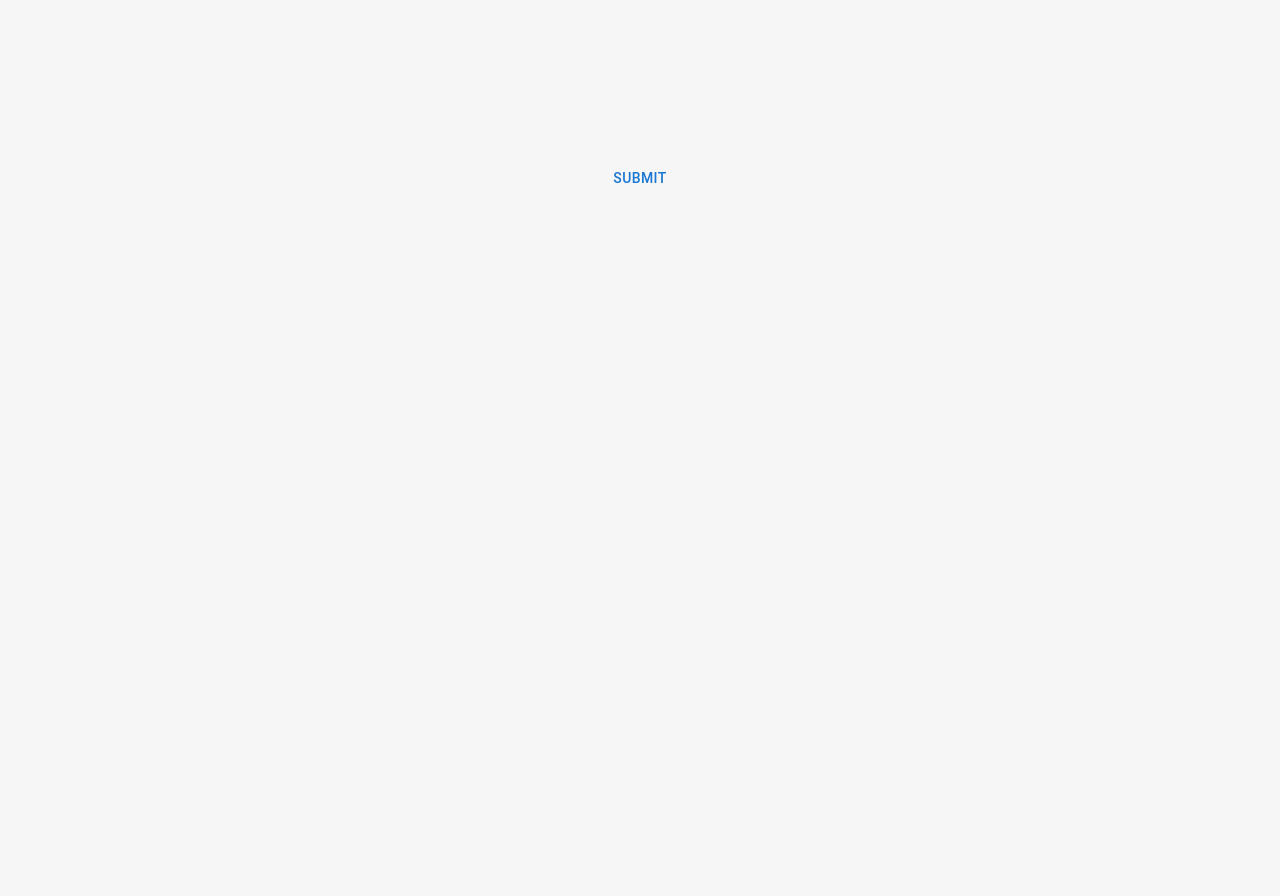
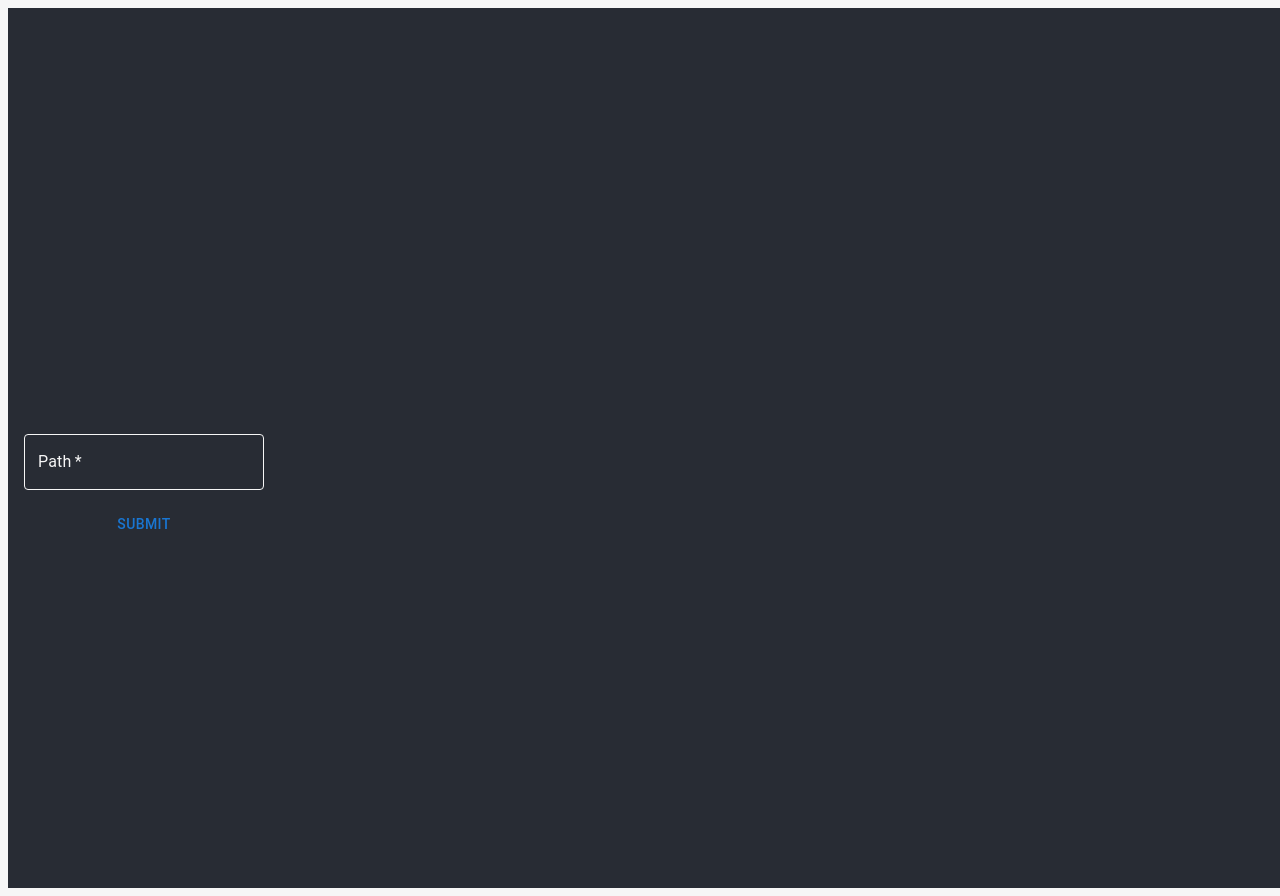
Before and after one commit to coleaydelotte/File-Explorer, a React (Vite) app: page / in a window 1280 px wide. Before the commit the page ends 800 px from the top, so only its background shows below. Built offline with nearby package versions, Linux system fonts and the light colour scheme.

Commit message:
Put the output on the left side, and thinner file displaying.
Put the output on the left side, and thinner file displaying.

```diff
--- a/src/App.jsx
+++ b/src/App.jsx
@@ -38,14 +38,18 @@ useEffect(() => {
 }, []);
 
   return (
-    <ThemeProvider theme={theme}>
+    <ThemeProvider theme={theme}
+      sx={{
+        width: "100vw",
+        height: "100vh"
+      }}
+    >
       <Box
         className="container"
         display={"flex"}
-        alignItems={"center"}
-        justifyContent={"center"}
-        width={"100%"}
-        height={"100%"}
+        height={"100vh"}
+        width={"100vw"}
+        bgcolor={"#282c34"}
       >
         <form
           onSubmit={ (e) => {
@@ -55,11 +59,14 @@ useEffect(() => {
           }
         >
           <Stack
+            margin={2}
             spacing={2}
-            directions="column"
+            direction="column"
+            sx={{
+              width: "15em"
+            }}
           >
             <TextField
-              className="textField"
               required
               label="Path"
               text-color="#f6f6f6"
@@ -67,7 +74,9 @@ useEffect(() => {
                 (e) => setPath(e.target.value)
               }
             />
-            <Button type="submit">Submit</Button>
+            <Button
+              type="submit"
+            >Submit</Button>
           </Stack>
         </form>
         {dirsToPrint.length > 0 && (
@@ -77,12 +86,17 @@ useEffect(() => {
               key={index}
               alignItems="center"
               border={1}
-              borderColor={"primary.main"}
+              borderRadius={3}
+              borderColor={"#f6f6f6"}
               margin={1}
-              width="25%"
               justifyContent={"center"}
+              sx={{
+                width: "15em",
+                height: "0.25em"
+              }}
             >
               <Typography
+                color="#f6f6f6"
                 justifyContent="center"
               >
                 {item}
```
